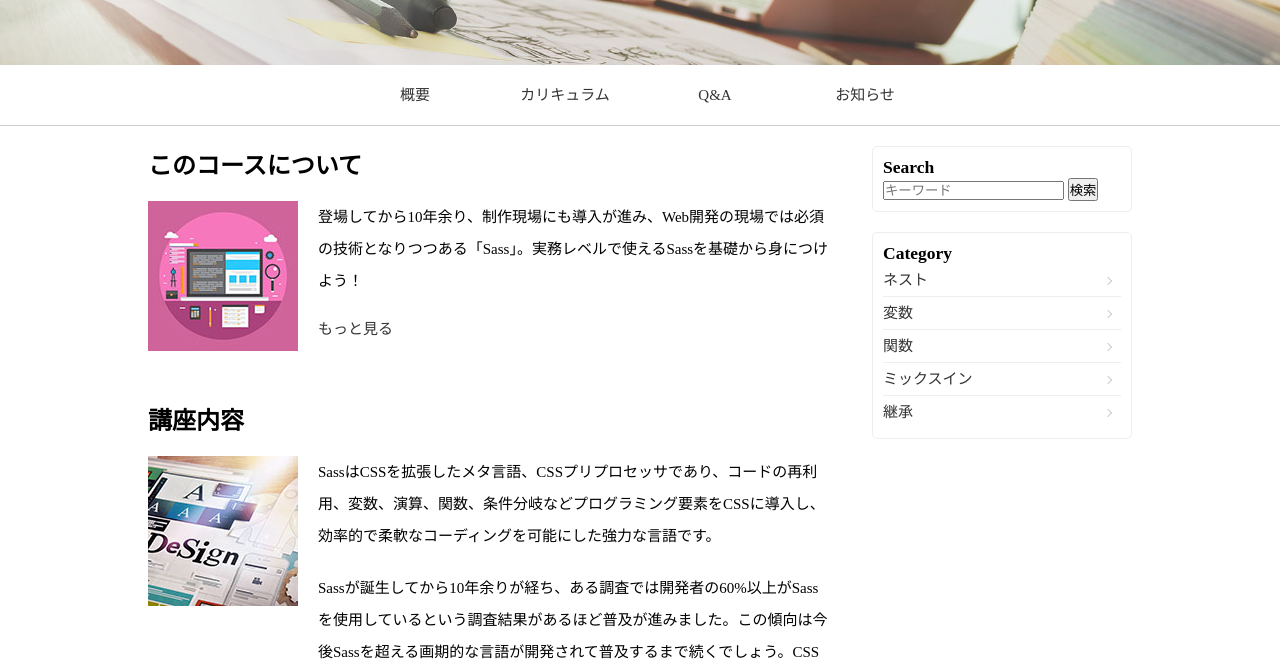
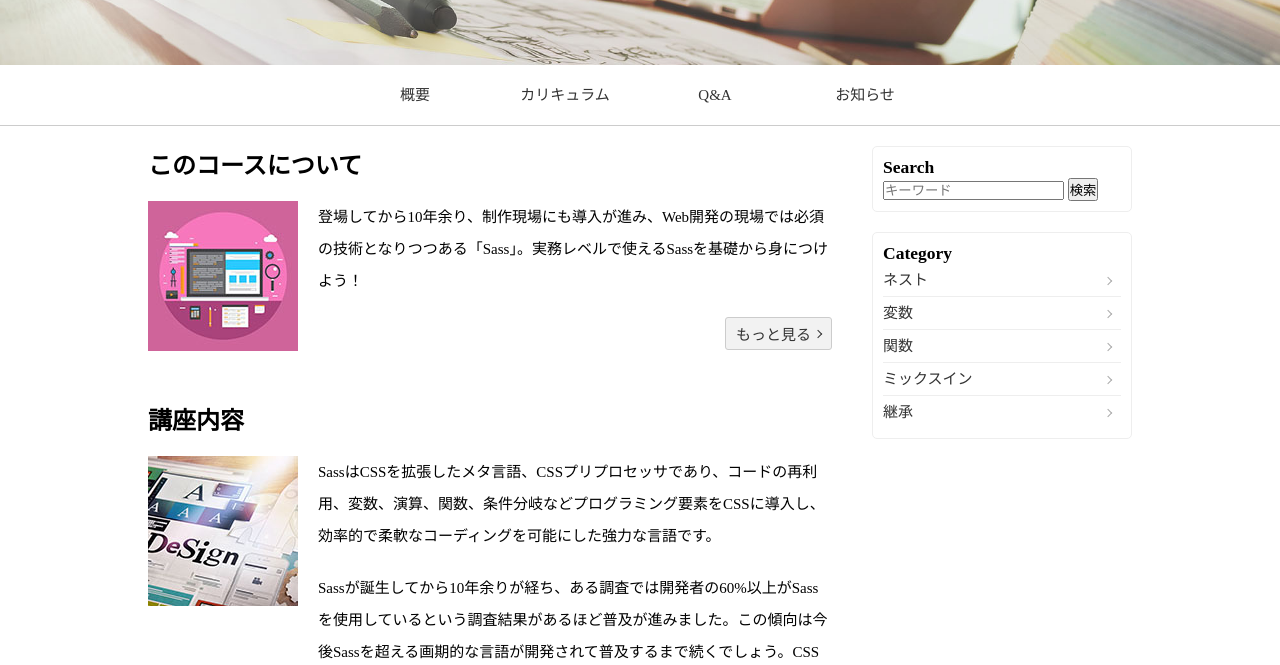
Before and after one commit to riki-develop/sass_tutorial, a website: page index.html in a window 1280 px wide. Shown: the part 135-800 px from the top of the page. Drawn offline with Linux system fonts and the light colour scheme; a web font is replaced by a local one.

Commit message:
レクチャー 54まで完了

```diff
--- a/_src/sass/_mixins.scss
+++ b/_src/sass/_mixins.scss
@@ -10,8 +10,19 @@
     text-shadow: 1px 1px 2px rgba($color, $alpha);
 }
 
-@mixin linkArrow {
+@mixin linkArrow($side: "right", $color: #aaa) {
+    @if ($side != "right" and $side != "left") {
+        @warn "引数は「right」か「left」です。";
+    }
+
     position: relative;
+
+    @if ($side == "right") {
+        padding-right: 20px;
+    } @else if ($side == "left") {
+        padding-left: 20px;
+    }
+
     &::after {
         content: "";
         display: block;
@@ -19,10 +30,17 @@
         height: 5px;
         position: absolute;
         top: 50%;
+
+        @if ($side == "right") {
+            right: 10px;
+        } @else if ($side == "left") {
+            left: 10px;
+        }
+
         right: 10px;
         margin-top: -2.5px;
-        border-top: 1px solid #ccc;
-        border-right: 1px solid #ccc;
+        border-top: 1px solid $color;
+        border-right: 1px solid $color;
         transform: rotate(45deg);
     }
 }
--- a/_src/sass/_top.scss
+++ b/_src/sass/_top.scss
@@ -19,5 +19,14 @@
         .left_thumb_para {
             margin-left: 170px;
         }
+        .read_more {
+            float: right;
+            text-align: right;
+            padding: 5px 10px;
+            border: 1px solid #ccc;
+            border-radius: 3px;
+            background: #f2f2f2;
+            @include linkArrow("right", #333);
+        }
     }
 }
--- /dev/null
+++ b/_src/sass/_util.scss
@@ -0,0 +1,24 @@
+$end: 5;
+$step: 10;
+$useMargin: true;
+$usePadding: true;
+
+@for $i from 0 through $end {
+    @if ($useMargin) {
+        .mt#{$i * $step} {
+            margin-top: "#{$step}px" * $i;
+        }
+        .mb#{$i * $step} {
+            margin-bottom: "#{$step}px" * $i;
+        }
+    }
+
+    @if ($usePadding) {
+        .pt#{$i * $step} {
+            padding-top: "#{$step}px" * $i;
+        }
+        .pb#{$i * $step} {
+            padding-bottom: "#{$step}px" * $i;
+        }
+    }
+}
--- a/_src/sass/style.scss
+++ b/_src/sass/style.scss
@@ -1,6 +1,10 @@
 @import "variables";
 @import "mixins";
+
 @import "base";
+
 #top {
     @import "top";
 }
+
+@import "util";
```
Also changed, not shown: css/style.css, 1 other file.
